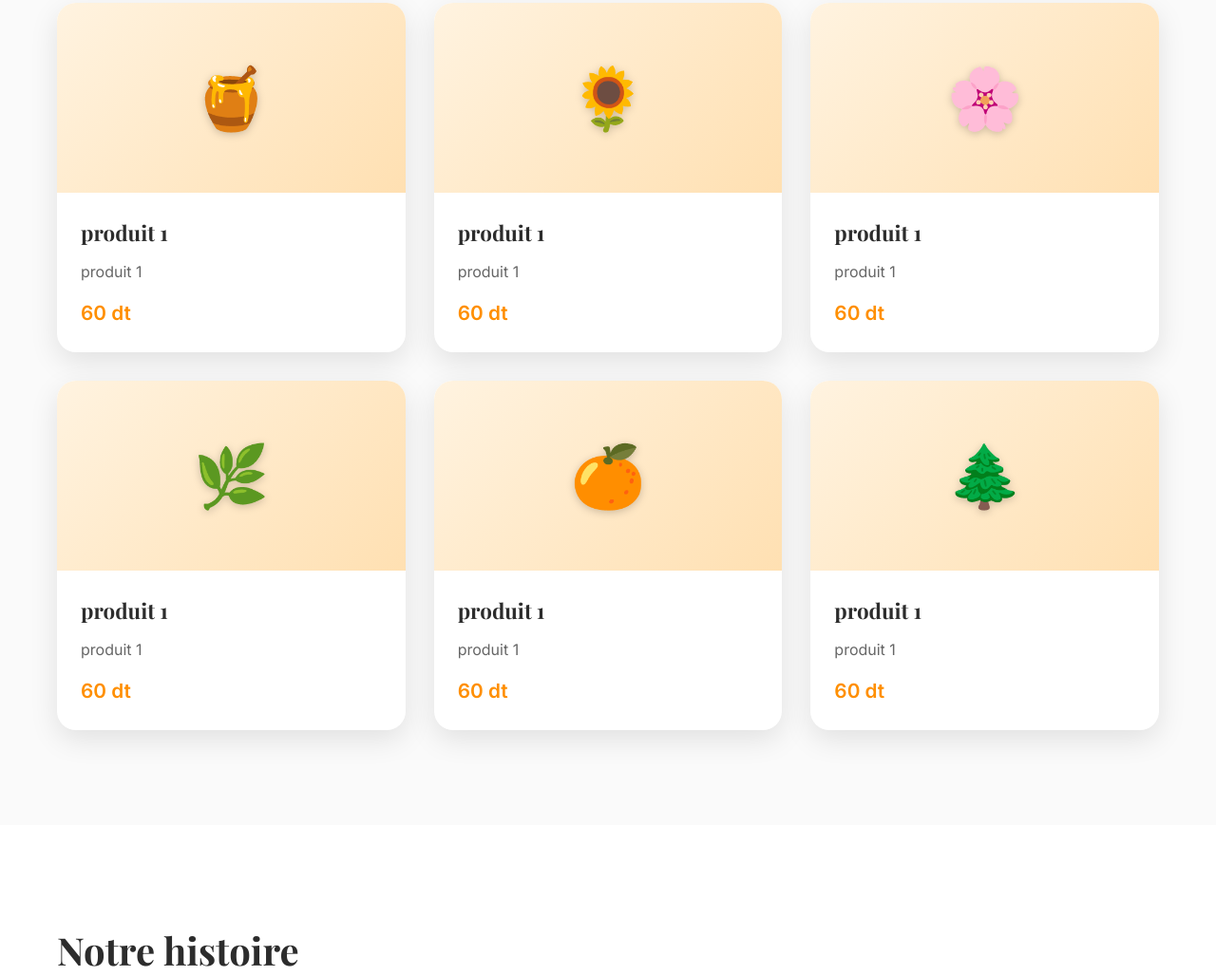
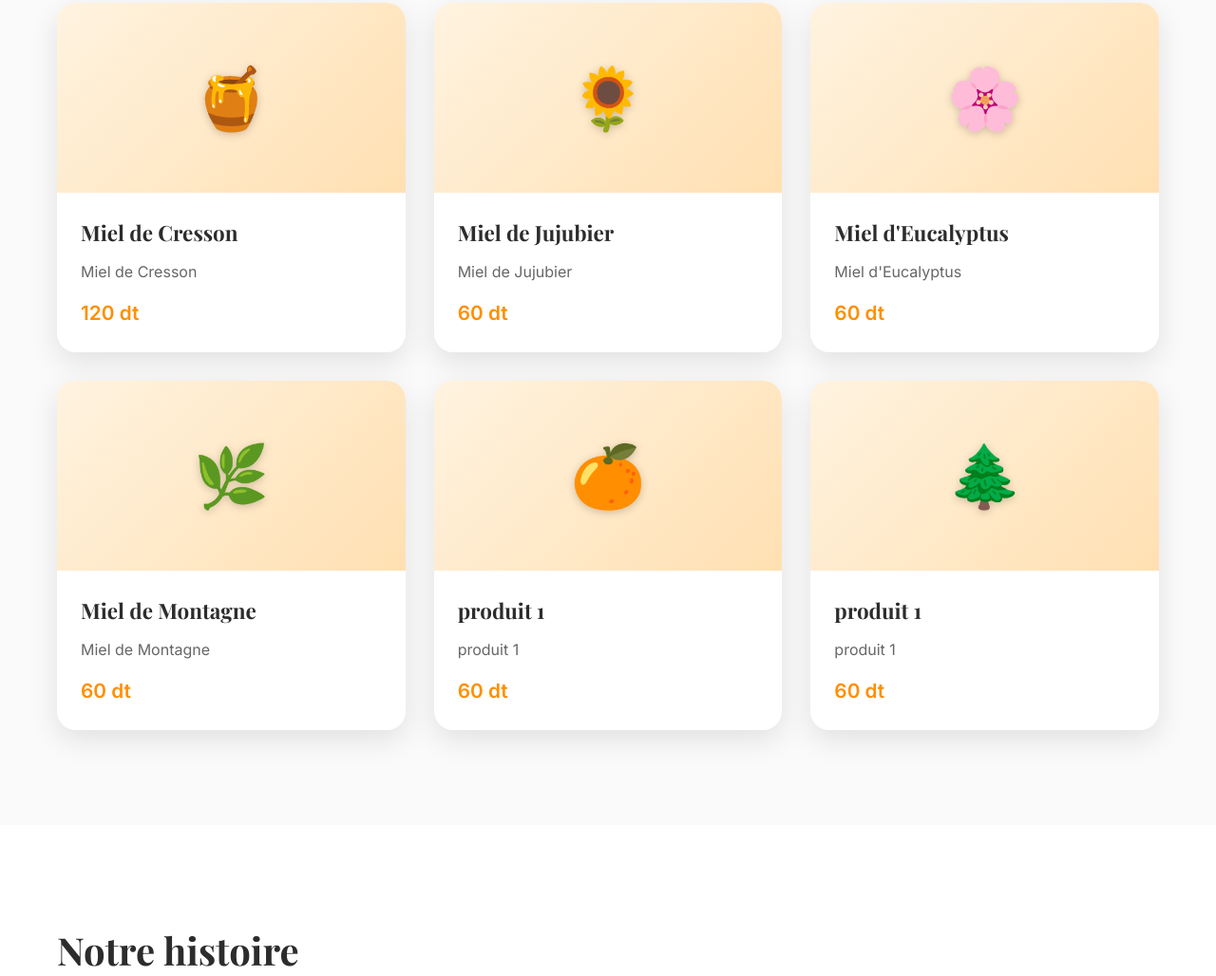
Before and after one commit to mieleddagdagui/Miel-Eddagdagui, a plain HTML site: page index.html in a window 1280 px wide. Shown: the part 1054-2082 px from the top of the page at 95% size. Drawn offline with nearby package versions, Linux system fonts and the light colour scheme.

Commit message:
latest updates

```diff
--- a/index.html
+++ b/index.html
@@ -52,9 +52,9 @@
                         </div>
                     </div>
                     <div class="product-info">
-                        <h3>produit 1</h3>
-                        <p>produit 1</p>
-                        <span class="price">60 dt</span>
+                        <h3>Miel de Cresson</h3>
+                        <p>Miel de Cresson</p>
+                        <span class="price">120 dt</span>
                     </div>
                 </div>
 
@@ -66,8 +66,8 @@
                         </div>
                     </div>
                     <div class="product-info">
-                        <h3>produit 1</h3>
-                        <p>produit 1</p>
+                        <h3>Miel de Jujubier</h3>
+                        <p>Miel de Jujubier</p>
                         <span class="price">60 dt</span>
                     </div>
                 </div>
@@ -80,8 +80,8 @@
                         </div>
                     </div>
                     <div class="product-info">
-                        <h3>produit 1</h3>
-                        <p>produit 1</p>
+                        <h3>Miel d'Eucalyptus</h3>
+                        <p>Miel d'Eucalyptus</p>
                         <span class="price">60 dt</span>
                     </div>
                 </div>
@@ -94,8 +94,8 @@
                         </div>
                     </div>
                     <div class="product-info">
-                        <h3>produit 1</h3>
-                        <p>produit 1</p>
+                        <h3>Miel de Montagne</h3>
+                        <p>Miel de Montagne</p>
                         <span class="price">60 dt</span>
                     </div>
                 </div>
```
